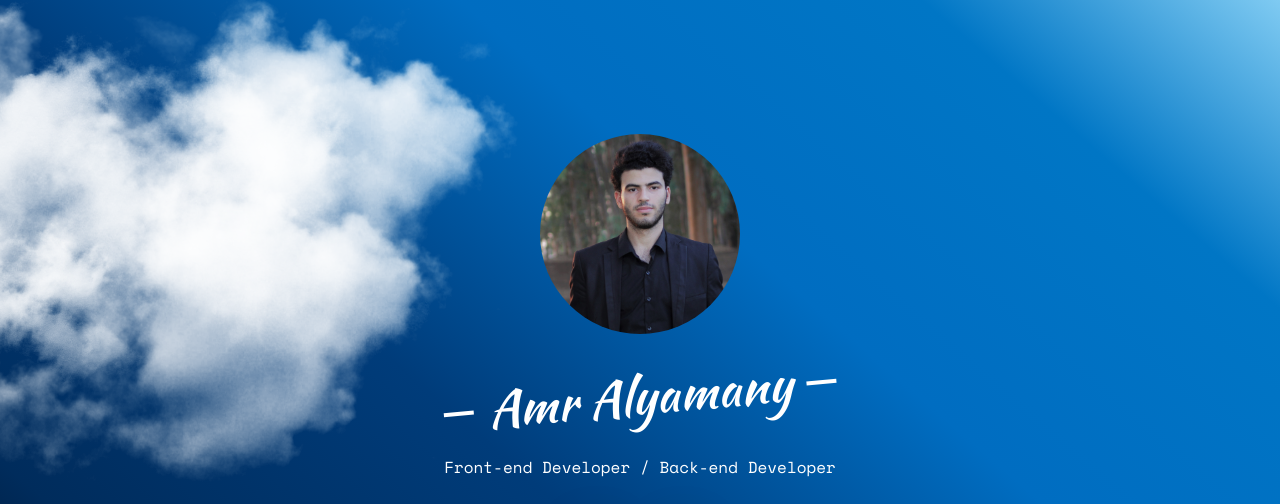
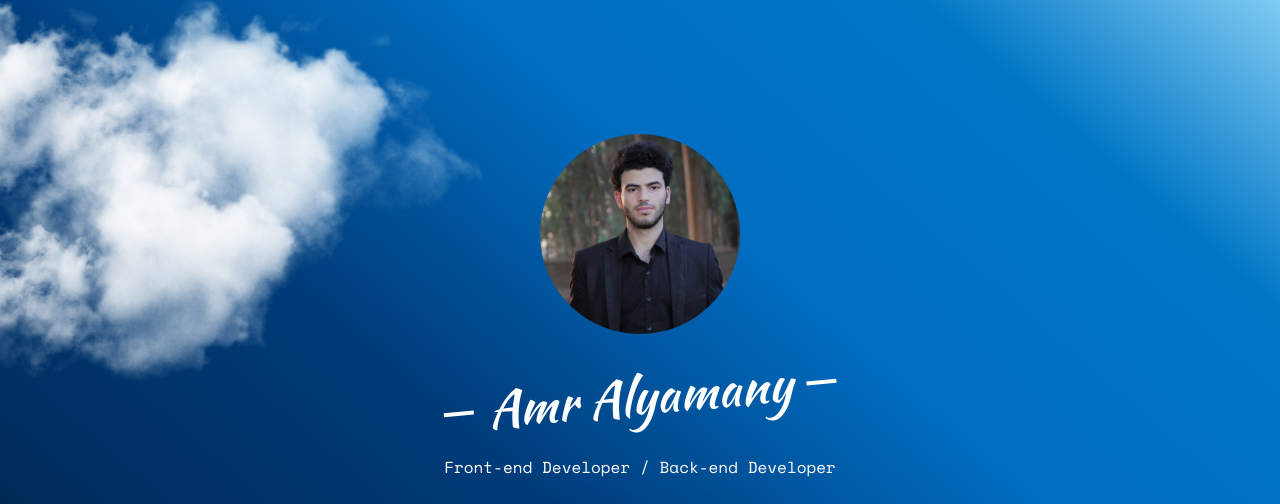
Before and after one commit to AmrE-Alyamany/Profile, a plain HTML site: page index.html in a window 1280 px wide. Shown: the top 504 px of the page. Drawn offline with nearby package versions, Linux system fonts and the light colour scheme; some packages are replaced by stand-ins of ours; no server answers; files whose address does not match are found by name.

Commit message:
Add files via upload

```diff
--- a/css/style.css
+++ b/css/style.css
@@ -1302,7 +1302,7 @@ input[type="text"] {
 }
 .cloud1{
   position: absolute;
-  max-width: 600px;
+  max-width: 350px;
   top: 0;
   left: 0;
   z-index: 10000;
@@ -1311,7 +1311,7 @@ input[type="text"] {
 }
 .cloud2{
   position: absolute;
-  max-width: 500px;
+  max-width: 400px;
   top: 0;
   left: 0;
   z-index: 10000;
@@ -1320,7 +1320,7 @@ input[type="text"] {
 }
 .cloud3{
   position: absolute;
-  max-width: 600px;
+  max-width: 300px;
   top: 0;
   left: 0;
   z-index: 10000;
@@ -1329,7 +1329,7 @@ input[type="text"] {
 }
 .cloud4{
   position: absolute;
-  max-width: 300px;
+  max-width: 250px;
   top: 200px;
   left: 0;
   z-index: 10000;
@@ -1339,7 +1339,7 @@ input[type="text"] {
 }
 .cloud5{
   position: absolute;
-  max-width: 500px;
+  max-width: 350px;
   top: 150px;
   left: 0;
   z-index: 10000;
```
